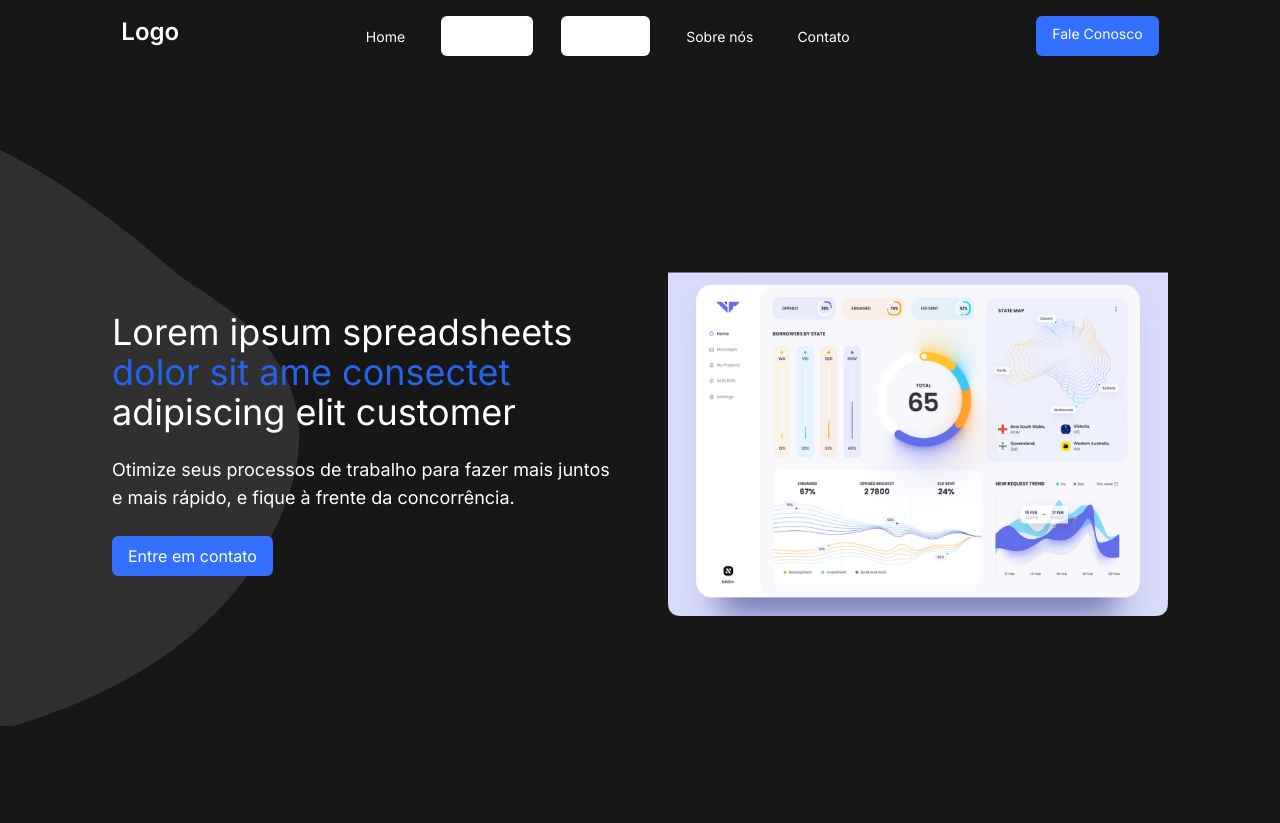
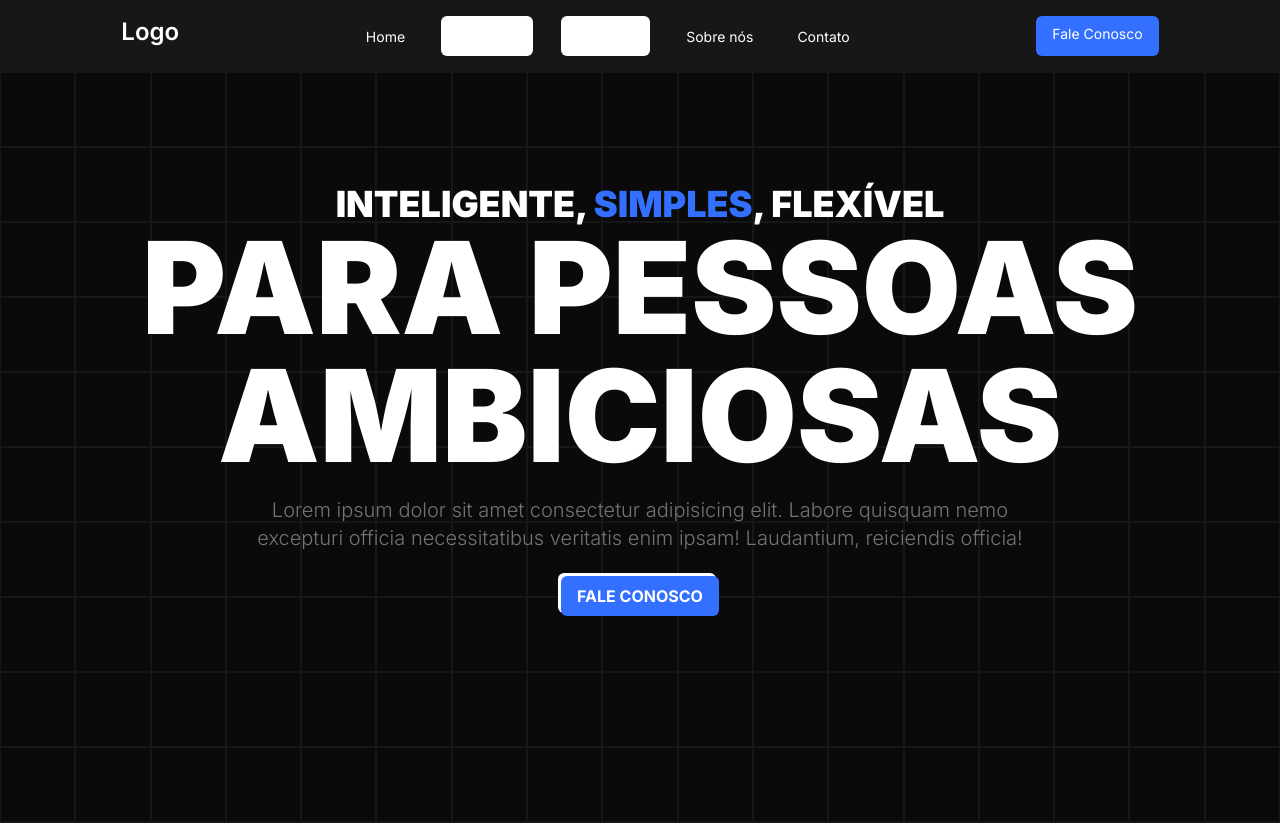
Before and after one commit to ViniciusOliver-stack/symplus-page, a Next.js app: page / in a window 1280 px wide. Shown: the top 823 px of the page. Built offline with nearby package versions, Linux system fonts and the light colour scheme.

Commit message:
feat: grid cover animation

```diff
--- a/components/header/index.tsx
+++ b/components/header/index.tsx
@@ -1,55 +1,47 @@
-import Link from "next/link";
-import Image from "next/image";
-import { TabsProducts } from "../tabsProducts";
+import { motion } from "framer-motion"
+import React, { useState } from "react"
 
 export function Header() {
+  const numSquares = Math.floor(window.innerWidth / 75)
+
+  const squares = Array.from({ length: numSquares }, (_, i) => i)
+
+  const [hoveredIndex, setHoveredIndex] = useState(null)
+
   return (
-    <div className=" w-full select-none mt-12">
-      <div className="h-[80vh]">
-        <div className="relative left-0 top-0">
-          <Image
-            src="/bubble.svg"
-            alt=""
-            width={300}
-            height={705}
-            className="w-[150px] md:w-[300px]"
-          />
-        </div>
+    <div className="bg-neutral-950">
+      <div className="grid h-[80vh] md:h-[95vh] w-full grid-cols-[repeat(auto-fit,minmax(75px,1fr))] grid-rows-[repeat(auto-fit,minmax(75px,1fr))]">
+        {squares.map((rowIndex) => (
+          <React.Fragment key={rowIndex}>
+            {squares.map((colIndex) => (
+              <motion.div
+                key={`${rowIndex}-${colIndex}`}
+                className="h-full w-full border-[1px] border-neutral-900"
+                style={{ background: "rgba(129, 140, 248, 0)" }}
+                whileHover={{ backgroundColor: "#3370FF", opacity: 0.5 }}
+                whileTap={{ backgroundColor: "#3370FF", opacity: 0.5 }}
+              />
+            ))}
+          </React.Fragment>
+        ))}
+      </div>
+      <div className="pointer-events-none absolute inset-0 flex flex-col items-center justify-center p-8">
+        <h1 className="text-center text-xl font-black uppercase text-white sm:text-8xl md:text-4xl">
+          Inteligente, <span className="text-[#3370FF]">Simples</span>, Flexível
+        </h1>
+        <h1 className="text-center text-5xl font-black uppercase text-white sm:text-8xl md:text-9xl">
+          Para pessoas ambiciosas
+        </h1>
+        <p className="mb-6 mt-4 max-w-3xl text-center text-lg font-light text-neutral-500 md:text-xl">
+          Lorem ipsum dolor sit amet consectetur adipisicing elit. Labore
+          quisquam nemo excepturi officia necessitatibus veritatis enim ipsam!
+          Laudantium, reiciendis officia!
+        </p>
 
-        <div className="relative bottom-[350px] md:bottom-[550px] w-[85%] m-auto pt-24">
-          <div className="container mx-auto px-4">
-            <div className="flex flex-col md:flex-row items-center justify-between">
-              <div className="flex flex-col gap-6 text-center md:text-left">
-                <h1 className="max-w-[500px] text-4xl 2xl:max-w-[700px] 2xl:text-5xl">
-                  Lorem ipsum spreadsheets{" "}
-                  <span className="text-blue-600">dolor sit ame consectet</span>{" "}
-                  adipiscing elit customer
-                </h1>
-
-                <p className="max-w-[500px] 2xl:max-w-[700px] text-lg">
-                  Otimize seus processos de trabalho para fazer mais juntos e
-                  mais rápido, e fique à frente da concorrência.
-                </p>
-
-                <div>
-                  <Link
-                    href="/contact"
-                    className="inline-block bg-[#3370FF] text-white px-4 py-2 rounded-md hover:bg-blue-700 transition-all duration-150"
-                  >
-                    Entre em contato
-                  </Link>
-                </div>
-              </div>
-
-              <div className="hidden md:block">
-                <Image src="/Buildtest.png" alt="" width={500} height={500} />
-              </div>
-            </div>
-          </div>
-        </div>
+        <button className="pointer-events-auto bg-[#3370FF] px-4 py-2 text-base font-bold uppercase text-white  rounded-md  transition-all shadow-[-3px_-3px_0px_white] hover:shadow-none hover:translate-x-[-3px] hover:translate-y-[-3px]">
+          Fale conosco
+        </button>
       </div>
-
-      <TabsProducts />
     </div>
-  );
+  )
 }
```
